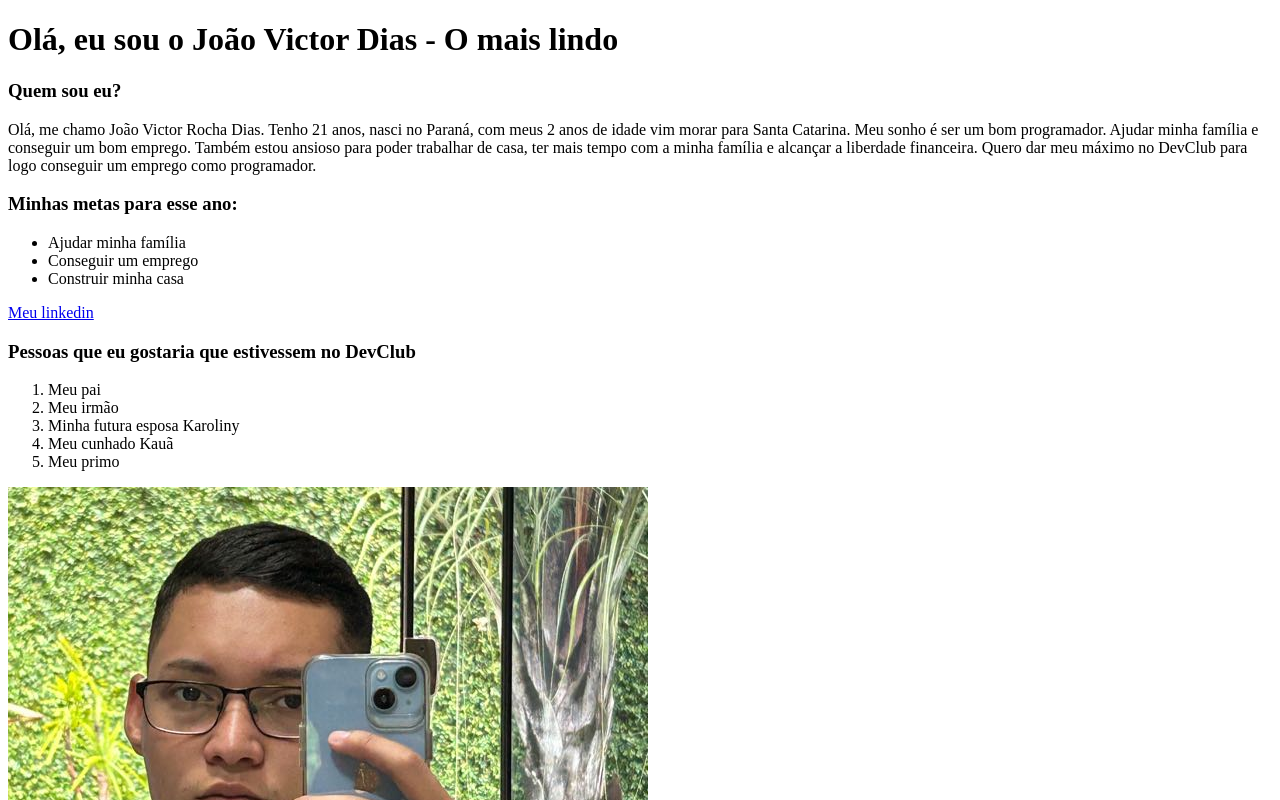
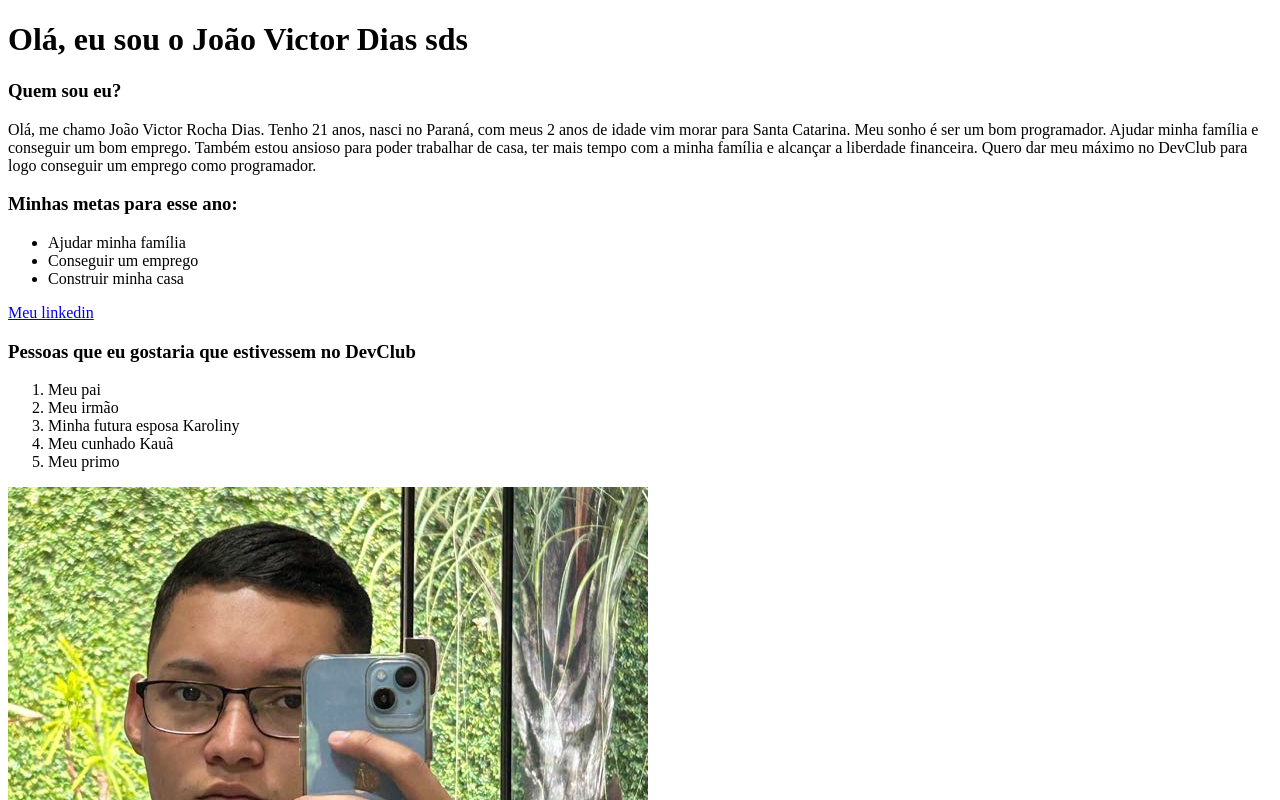
Before and after one commit to joaovictordiass/Pimeiro-projeto, a plain HTML site: page 01-DESAFIO/index.html in a window 1280 px wide. Shown: the top 800 px of the page. Drawn offline with Linux system fonts and the light colour scheme.

Commit message:
Troca h1

```diff
--- a/01-DESAFIO/index.html
+++ b/01-DESAFIO/index.html
@@ -8,7 +8,7 @@
 </head>
 <body>
     <div class="painel">
-    <h1>Olá, eu sou o João Victor Dias - O mais lindo</h1>
+    <h1>Olá, eu sou o João Victor Dias sds</h1>
 
     <h3>Quem sou eu?</h3>
     <p>Olá, me chamo João Victor Rocha Dias. Tenho 21 anos, nasci no Paraná, com meus 2 anos de idade vim morar para Santa Catarina.
```
